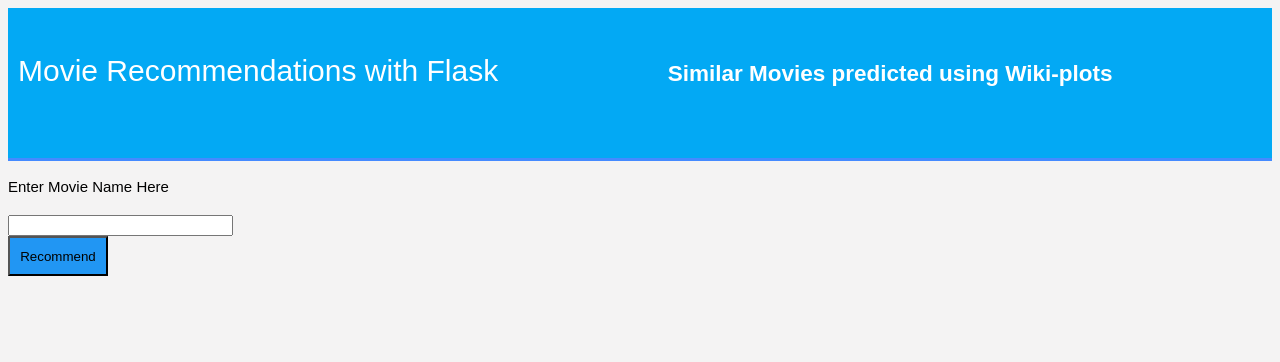
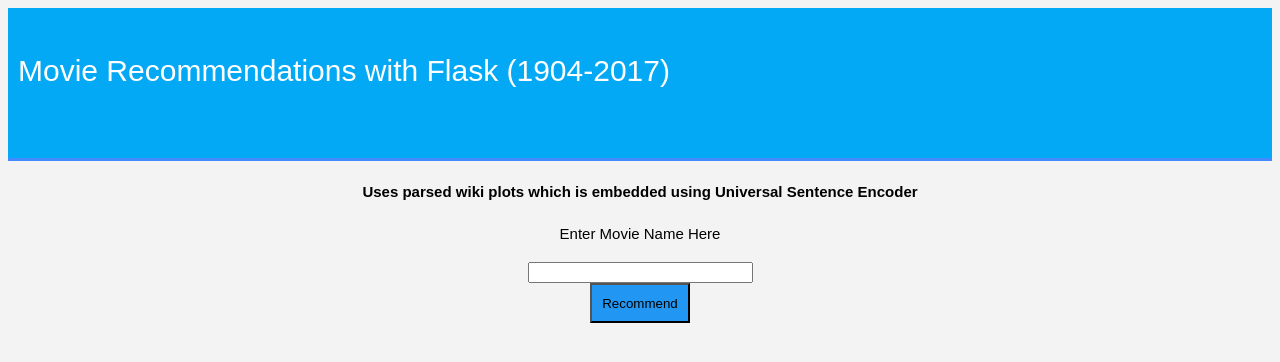
Before and after one commit to pHequals7/Movie-Recommendations-Flask, a Flask app: page / in a window 1280 px wide. Shown: the top 362 px of the page. Run offline with Flask 2, Linux system fonts and the light colour scheme.

Commit message:
Update home.html

```diff
--- a/templates/home.html
+++ b/templates/home.html
@@ -9,18 +9,20 @@
 	<header>
 		<div class="container">
 		<div id="brandname">
-			Movie Recommendations with Flask
+			Movie Recommendations with Flask (1904-2017)
+
+	</header>
+
+	<footer>
+		<div class="center">
+			<h4>Uses parsed wiki plots which is embedded using Universal Sentence Encoder</h4>
 		</div>
-		<h2>Similar Movies predicted using Wiki-plots</h2>
-
-	</div>
-	</header>
+	</footer>
 
 	<div class="ml-container">
 
-		<form action="{{ url_for('predict')}}" method="POST">
-		<p>Enter Movie Name Here</p>
-		<!-- <input type="text" name="comment"/> -->
+		<form action="{{ url_for('predict')}}" method="POST" align="center">
+		<p class ="center">Enter Movie Name Here</p>
 		<input type="text" name="movie" maxlength="100" size="25">
 		<br/>
 
```
